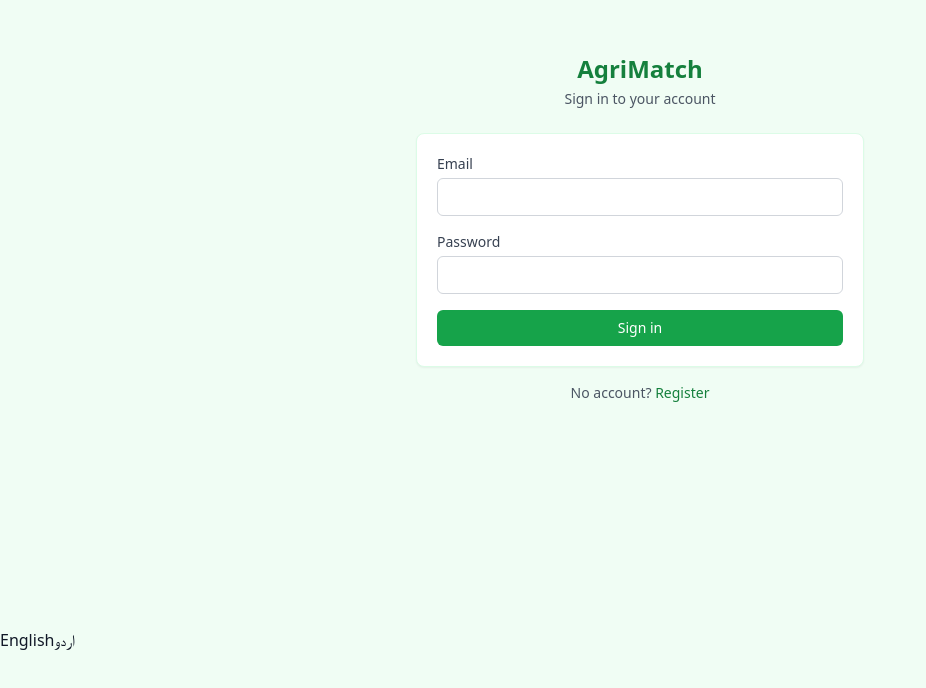
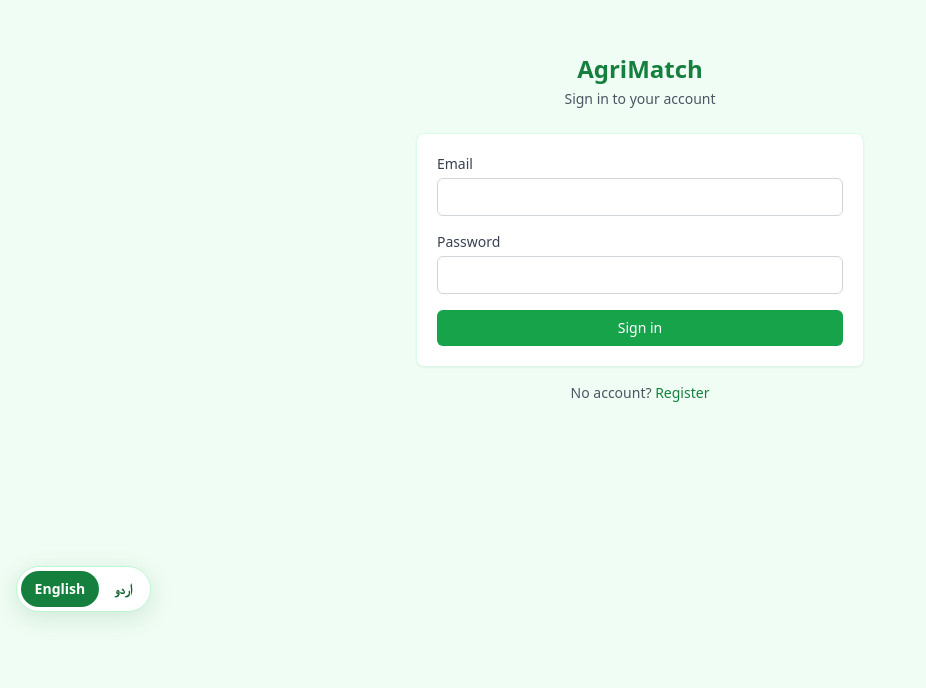
Before and after one commit to Raufnarejo505/AgriMatch---A-Web-Based-Farmer-Buyer-Marketplace, a Next.js app in the folder frontend/: page /login in a window 1280 px wide. Shown: the part 172-860 px from the top of the page, without its empty margins (0-926 px from the left). Before the commit the page ends 824 px from the top, so only its background shows below. Built offline with nearby package versions, Linux system fonts and the light colour scheme; no server answers.

Commit message:
feat(i18n): apply Urdu language layout and styling

```diff
--- a/frontend/src/app/globals.css
+++ b/frontend/src/app/globals.css
@@ -5,3 +5,49 @@
 body {
   @apply bg-green-50 text-gray-900 antialiased;
 }
+
+/* English and Urdu (RTL) presentation */
+html[lang="ur"] body {
+  font-family: "Noto Nastaliq Urdu", "Noto Naskh Arabic", "Urdu Typesetting", "Segoe UI", Tahoma, sans-serif;
+  line-height: 1.75;
+}
+html[dir="rtl"] .text-left { text-align: right; }
+html[dir="rtl"] input[type="email"],
+html[dir="rtl"] input[type="password"],
+html[dir="rtl"] input[type="tel"],
+html[dir="rtl"] input[type="number"] {
+  direction: ltr;
+  text-align: left;
+}
+body { padding-bottom: 4.75rem; }
+.agrimatch-language-switcher {
+  position: fixed;
+  z-index: 60;
+  bottom: max(1rem, env(safe-area-inset-bottom));
+  left: max(1rem, env(safe-area-inset-left));
+  display: flex;
+  gap: .125rem;
+  align-items: center;
+  padding: .25rem;
+  background: #fff;
+  border: 1px solid #bbf7d0;
+  border-radius: 9999px;
+  box-shadow: 0 6px 24px rgba(22, 101, 52, .14);
+  direction: ltr;
+}
+.agrimatch-language-switcher button {
+  padding: .35rem .85rem;
+  border-radius: 9999px;
+  font-size: .875rem;
+  font-weight: 600;
+  line-height: 1.75;
+  color: #166534;
+}
+.agrimatch-language-switcher button.agrimatch-language-active {
+  color: #fff;
+  background: #15803d;
+}
+.agrimatch-language-switcher button:focus-visible {
+  outline: 3px solid #14532d;
+  outline-offset: 2px;
+}
```
